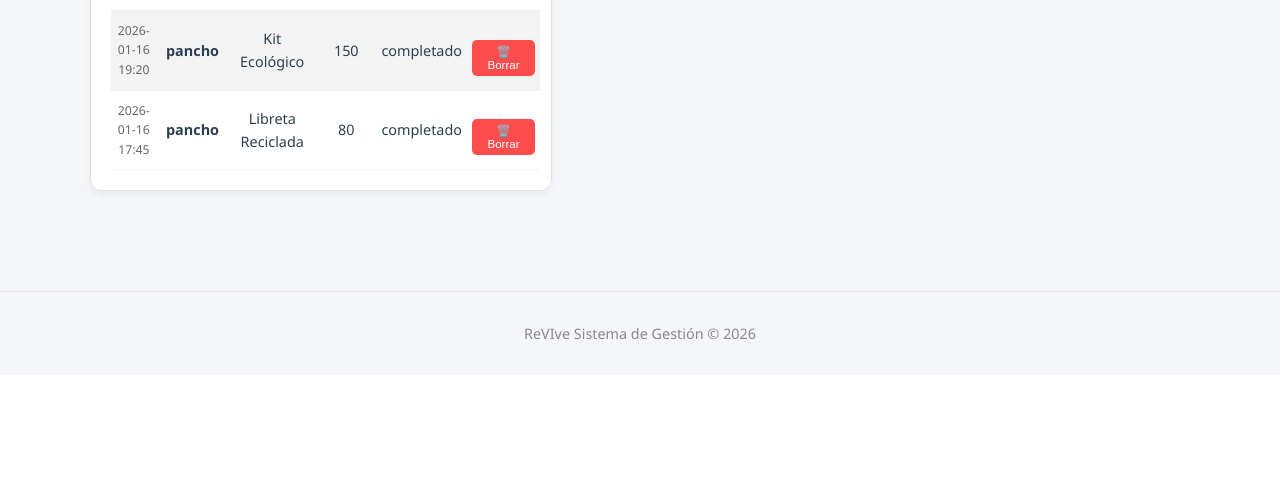
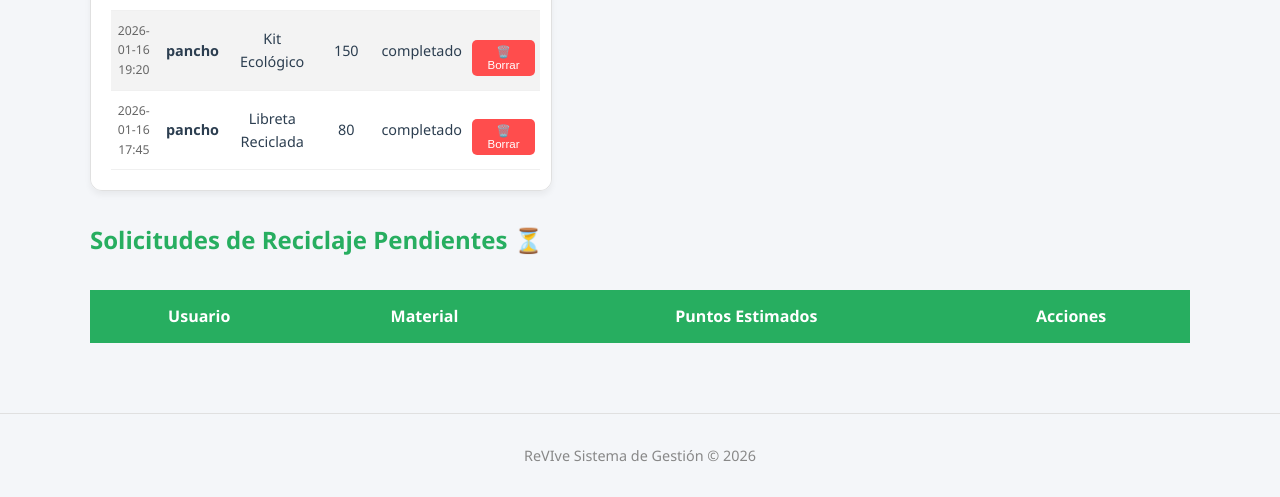
Before and after one commit to mima090713hdfrrla3-sudo/ReVive-Proyecto, a Flask app: page /admin_panel in a window 1280 px wide. Shown: the part 4124-4621 px from the top of the page. Before the commit the page ends 4464 px from the top, so only its background shows below. Run offline with Flask 3, Linux system fonts and the light colour scheme; a user stored in the database is signed in; data comes from the database, SQL or seed files in the repository; lists and menus that the app fills with data are empty.

Commit message:
Sistema de validacion de puntos activado

```diff
--- a/app.py
+++ b/app.py
@@ -6,7 +6,8 @@ from functools import wraps
 
 app = Flask(__name__)
 app.secret_key = "clave_secreta"
-
+# Lista temporal para guardar las entregas pendientes de validar
+solicitudes_pendientes = []
 # --- CONEXIÓN BASE DE DATOS ---
 def get_db_connection():
     conn = sqlite3.connect("revive.db")
@@ -130,7 +131,52 @@ def admin_required(func):
 @app.route('/')
 def index():
     return redirect(url_for('login'))
+# --- RUTA PARA QUE EL USUARIO ENVÍE MATERIAL ---
+@app.route('/enviar_material', methods=['POST'])
+def enviar_material():
+    if 'user_id' not in session:
+        return redirect(url_for('login'))
 
+    material = request.form.get('material')
+    cantidad = request.form.get('cantidad')
+    puntos_estimados = int(cantidad) * 10
+
+    # Guardamos la solicitud con el ID del usuario actual
+    nueva_solicitud = {
+        "id": len(solicitudes_pendientes) + 1,
+        "user_id": session['user_id'],
+        "username": session.get('username', 'Usuario'),
+        "material": material,
+        "puntos": puntos_estimados
+    }
+    solicitudes_pendientes.append(nueva_solicitud)
+
+    flash("Solicitud enviada. El admin la validará pronto.", "info")
+    return redirect(url_for('perfil'))
+
+@app.route('/validar_entrega/<int:id_solicitud>/<accion>', methods=['POST'])
+def validar_entrega(id_solicitud, accion):
+    global solicitudes_pendientes
+
+    # Buscamos la solicitud en la lista
+    solicitud = next((s for s in solicitudes_pendientes if s['id'] == id_solicitud), None)
+
+    if solicitud and accion == 'aceptar':
+        # Conectamos a tu base de datos revive.db para sumar puntos
+        conn = get_db_connection()
+        conn.execute("UPDATE users SET points = points + ? WHERE id = ?",
+                     (solicitud['puntos'], solicitud['user_id']))
+        conn.commit()
+        conn.close()
+        flash(f"¡Puntos entregados a {solicitud['username']}!", "success")
+
+    elif accion == 'negar':
+        flash("Solicitud rechazada.", "danger")
+
+    # Quitamos la solicitud de la lista de pendientes
+    solicitudes_pendientes = [s for s in solicitudes_pendientes if s['id'] != id_solicitud]
+
+    return redirect(url_for('admin_panel'))
 @app.route('/login', methods=['GET', 'POST'])
 def login():
     if request.method == 'POST':
--- a/static/styles.css
+++ b/static/styles.css
@@ -581,3 +581,23 @@ footer {
 .tabla-moderna th, .tabla-moderna td {
     padding: 10px 5px;
 }
+.btn-validar {
+    padding: 8px 15px;
+    border: none;
+    border-radius: 5px;
+    cursor: pointer;
+    font-weight: bold;
+    color: white;
+    transition: 0.3s;
+}
+
+.btn-aceptar {
+    background-color: #28a745; /* Verde */
+}
+
+.btn-negar {
+    background-color: #dc3545; /* Rojo */
+}
+
+.btn-aceptar:hover { background-color: #218838; }
+.btn-negar:hover { background-color: #c82333; }
--- a/templates/admin_panel.html
+++ b/templates/admin_panel.html
@@ -222,7 +222,40 @@
         </tbody>
     </table>
 </div>
-  </main>
+<section class="admin-seccion">
+    <h2>Solicitudes de Reciclaje Pendientes ⏳</h2>
+    <div class="tabla-contenedor">
+        <table class="tabla-admin">
+            <thead>
+                <tr>
+                    <th>Usuario</th>
+                    <th>Material</th>
+                    <th>Puntos Estimados</th>
+                    <th>Acciones</th>
+                </tr>
+            </thead>
+            <tbody>
+                {% for solicitud in solicitudes %}
+                <tr>
+                    <td><strong>{{ solicitud.username }}</strong></td>
+                    <td>{{ solicitud.material }}</td>
+                    <td>{{ solicitud.puntos }} 🌟</td>
+                    <td class="acciones-celda">
+                        <form action="{{ url_for('procesar_solicitud', id=solicitud.id, decision='aceptar') }}" method="POST" style="display:inline;">
+                            <button type="submit" class="btn-validar btn-aceptar">Aceptar</button>
+                        </form>
+
+                        <form action="{{ url_for('procesar_solicitud', id=solicitud.id, decision='negar') }}" method="POST" style="display:inline;">
+                            <button type="submit" class="btn-validar btn-negar">Negar</button>
+                        </form>
+                    </td>
+                </tr>
+                {% endfor %}
+            </tbody>
+        </table>
+    </div>
+</section>
+</main>
 
   <footer style="text-align:center; padding:30px; color:#888; font-size:0.9rem;">
     ReVIve Sistema de Gestión &copy; 2026
```
